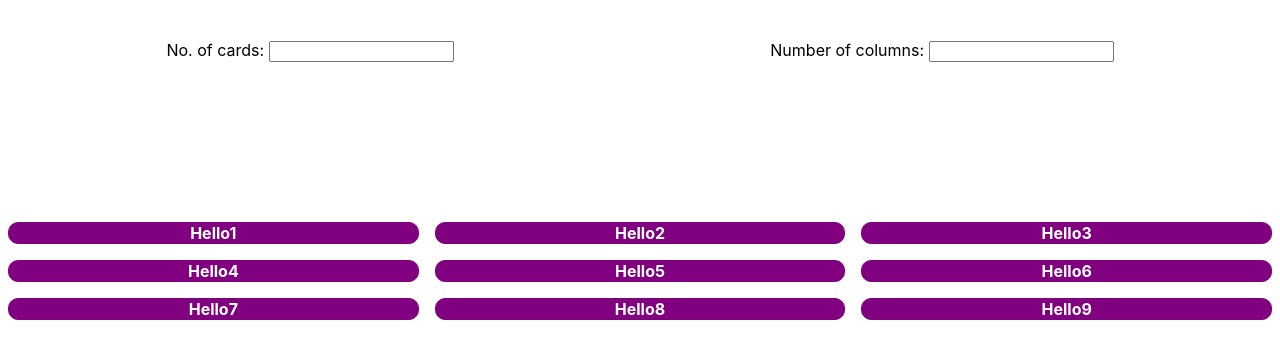
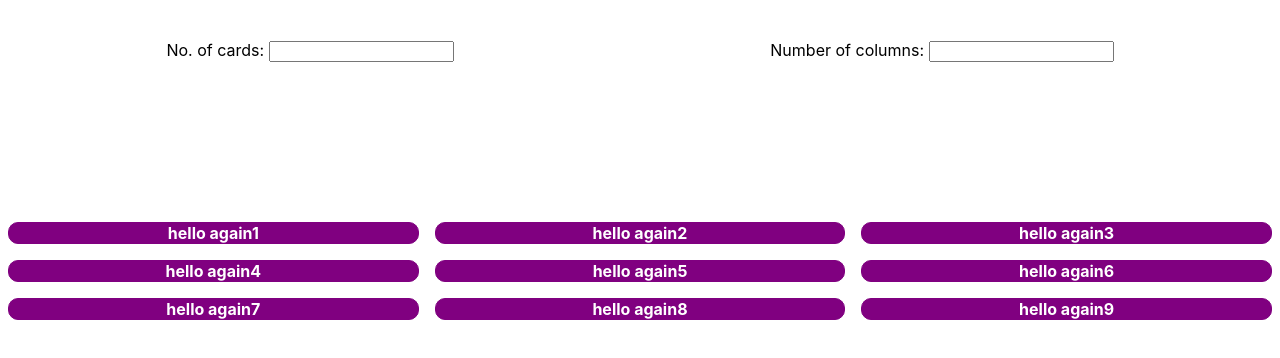
Before and after one commit to tonybarrett/grid, an Angular app: page / in a window 1280 px wide. Shown: the top 358 px of the page. Built offline with nearby package versions, Linux system fonts and the light colour scheme.

Commit message:
Update card.component.html

```diff
--- a/src/components/card/card.component.html
+++ b/src/components/card/card.component.html
@@ -1,3 +1,3 @@
 <div id="card">
-  Hello{{value}}
+  hello again{{value}}
 </div>
```
